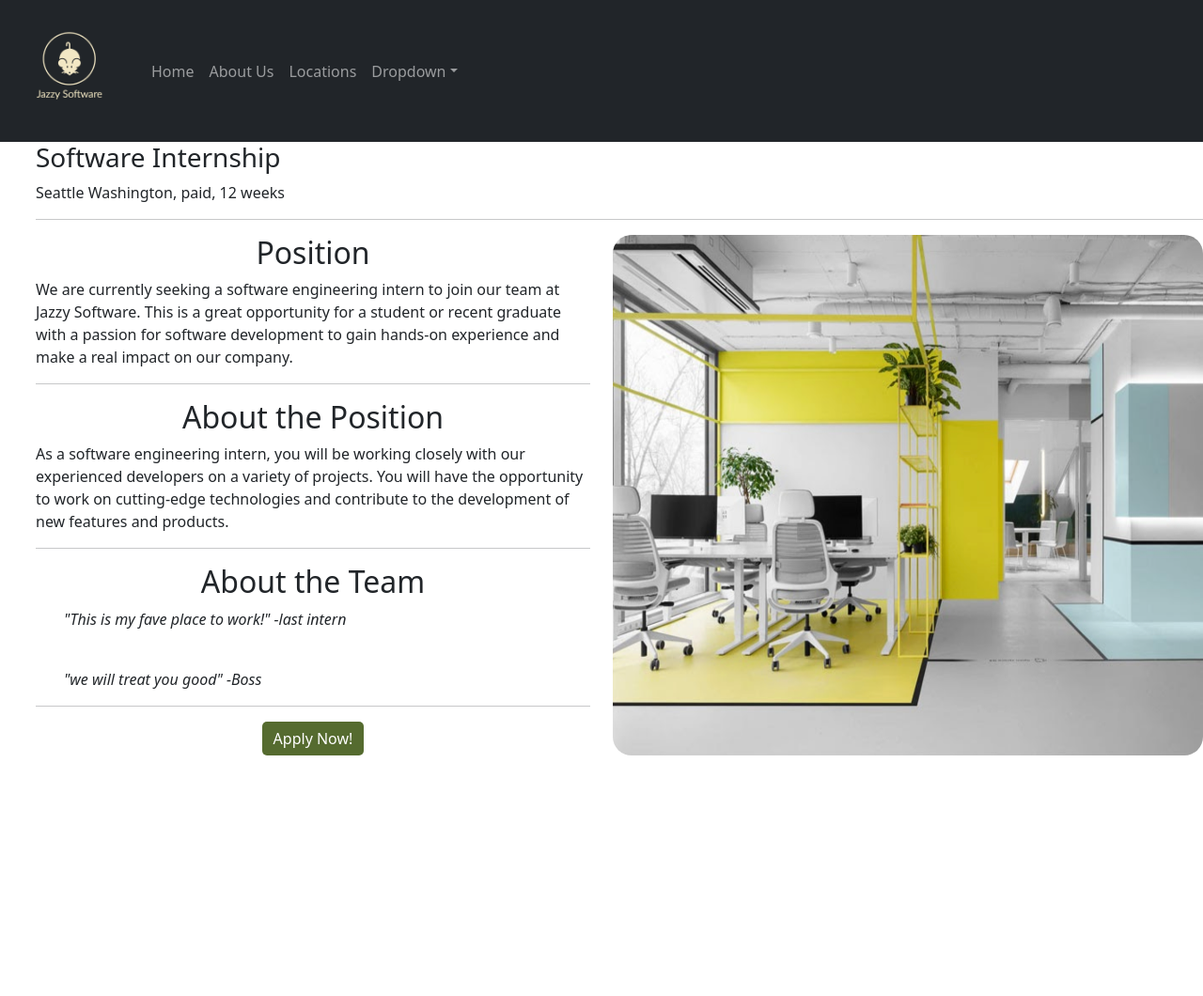
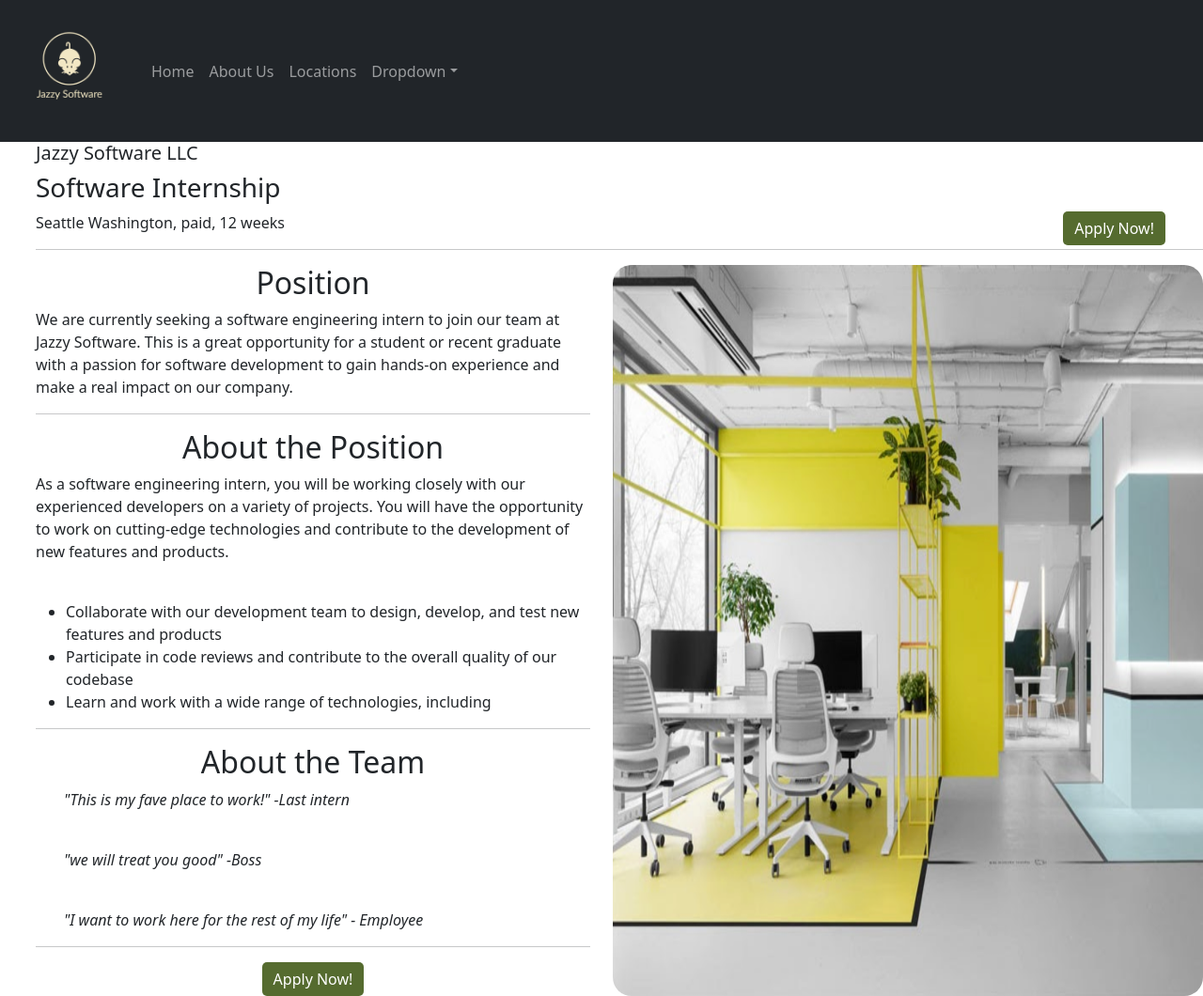
Before and after one commit to Jazmin915/application, a PHP site: page /views/home.html in a window 1280 px wide. Shown: the whole page at 94% size. Before the commit the page ends 804 px from the top, so only its background shows below. Run offline with PHP 8.4, Linux system fonts and the light colour scheme.

Commit message:
styled buttons and centered headings

```diff
--- a/styles/styles.css
+++ b/styles/styles.css
@@ -11,6 +11,11 @@ h2 {
     text-align: center;
 }
 
+a.btn.btn-primary.float-right{
+    float: right;
+    margin-right: 40px;
+}
+
 .btn-primary {
     background-color: darkolivegreen;
     border: darkolivegreen;
@@ -21,7 +26,7 @@ img.img-responsive{
     width: 100%;
     height: 100%;
     border-radius: 20px;
-}*
+}
 
 
 .content{
--- a/views/home.html
+++ b/views/home.html
@@ -58,8 +58,11 @@
 
     <div class="row">
       <div class="col-12 content">
+        <h5>Jazzy Software LLC</h5>
         <h3>Software Internship</h3>
-        <p>Seattle Washington, paid, 12 weeks</p>
+        <span>Seattle Washington, paid, 12 weeks</span>
+        <a type="button" class="btn btn-primary float-right"
+           href="application.html">Apply Now!</a>
         <hr class="mx-auto">
       </div>
     </div>
@@ -79,14 +82,23 @@
           developers on a variety of projects. You will have the
           opportunity to work on cutting-edge technologies and contribute to
           the development of new features and products.</p>
+        <br>
+
+        <ul>
+          <li>Collaborate with our development team to design, develop, and test new features and products</li>
+          <li>Participate in code reviews and contribute to the overall quality of our codebase</li>
+          <li>Learn and work with a wide range of technologies, including </li>
+        </ul>
 
         <hr class="mx-auto">
 
         <h2>About the Team</h2>
         <div class="reviews">
-          <p>"This is my fave place to work!" -last intern</p>
+          <p>"This is my fave place to work!" -Last intern</p>
           <br>
           <p>"we will treat you good" -Boss</p>
+          <br>
+          <p>"I want to work here for the rest of my life" - Employee</p>
         </div>
 
 
@@ -97,8 +109,6 @@
           <a type="button" class="btn btn-primary text-center"
              href="application.html">Apply Now!</a>
         </div>
-
-
 
       </div>
 
```
